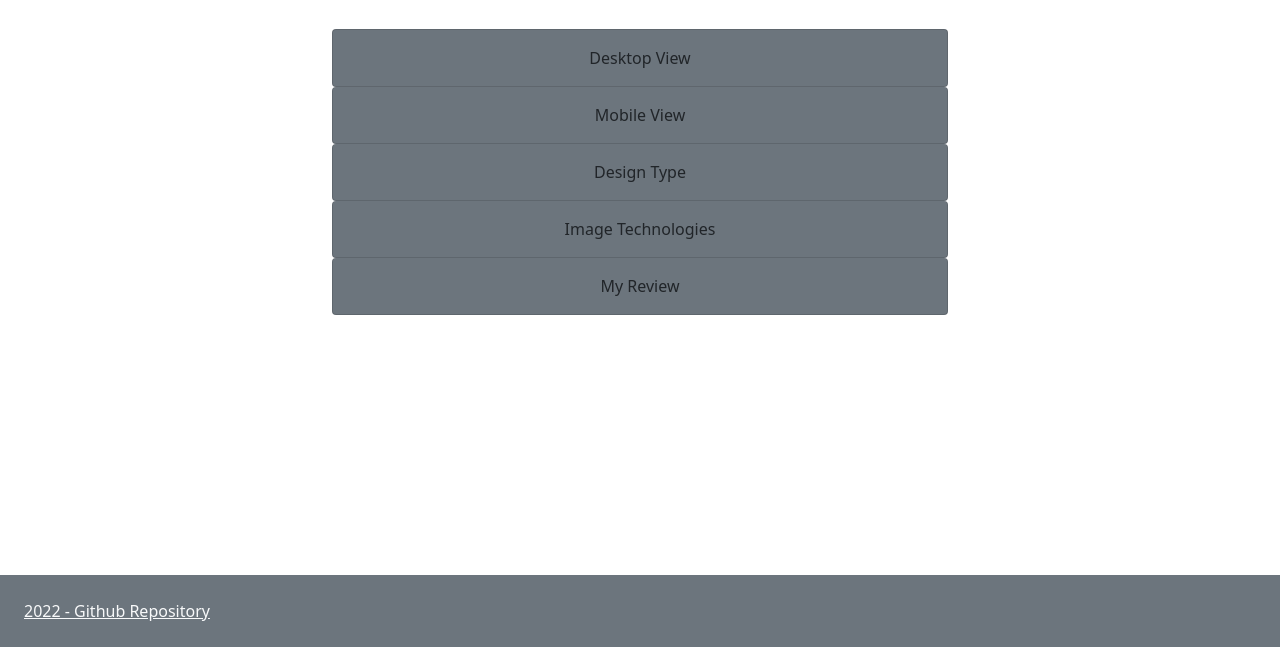
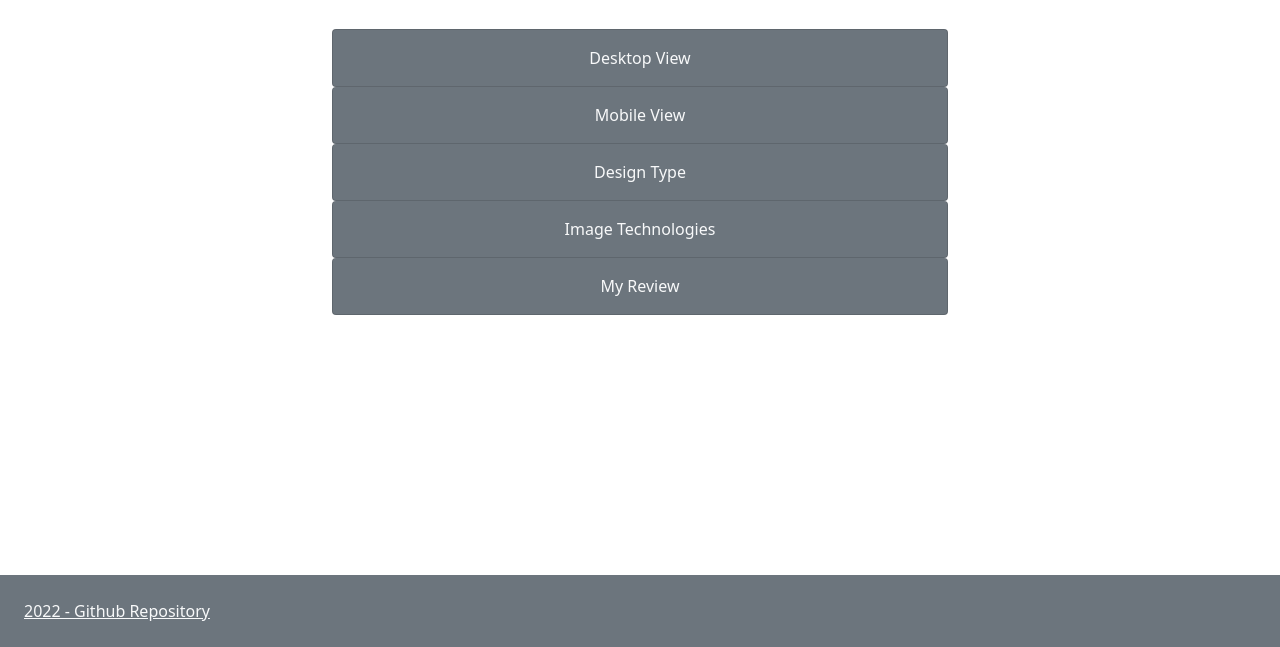
Before and after one commit to langleynick/WEB301_Assignments, a plain HTML site: page WEB301As03/windsorSalt.html in a window 1280 px wide. Shown: the part 153-800 px from the top of the page. Drawn offline with nearby package versions, Linux system fonts and the light colour scheme.

Commit message:
Fixed Windsor Salt page
Added text-light to buttons for better contrast against the grey background

```diff
--- a/WEB301As03/windsorSalt.html
+++ b/WEB301As03/windsorSalt.html
@@ -57,19 +57,19 @@ crossorigin="anonymous">
       <div class="row">
         <div class="col-sm-6 m-auto">
           <div class="list-group lh-lg">
-              <button type="button" class="list-group-item list-group-item-action btn btn-dark py-3" data-bs-toggle="modal" data-bs-target="#desktopView">
+              <button type="button" class="list-group-item list-group-item-action btn btn-dark text-light py-3" data-bs-toggle="modal" data-bs-target="#desktopView">
                 Desktop View
               </button>
-              <button type="button" class="list-group-item list-group-item-action btn btn-dark py-3" data-bs-toggle="modal" data-bs-target="#mobileView">
+              <button type="button" class="list-group-item list-group-item-action btn btn-dark text-light py-3" data-bs-toggle="modal" data-bs-target="#mobileView">
                 Mobile View
               </button>
-              <button type="button" class="list-group-item list-group-item-action btn btn-dark py-3" data-bs-toggle="modal" data-bs-target="#designType">
+              <button type="button" class="list-group-item list-group-item-action btn btn-dark text-light py-3" data-bs-toggle="modal" data-bs-target="#designType">
                 Design Type
               </button>
-              <button type="button" class="list-group-item list-group-item-action btn btn-dark py-3" data-bs-toggle="modal" data-bs-target="#imageTech">
+              <button type="button" class="list-group-item list-group-item-action btn btn-dark text-light py-3" data-bs-toggle="modal" data-bs-target="#imageTech">
                 Image Technologies
               </button>
-              <button type="button" class="list-group-item list-group-item-action btn btn-dark py-3" data-bs-toggle="modal" data-bs-target="#myReview">
+              <button type="button" class="list-group-item list-group-item-action btn btn-dark text-light py-3" data-bs-toggle="modal" data-bs-target="#myReview">
                 My Review
               </button>
           </div>
```
